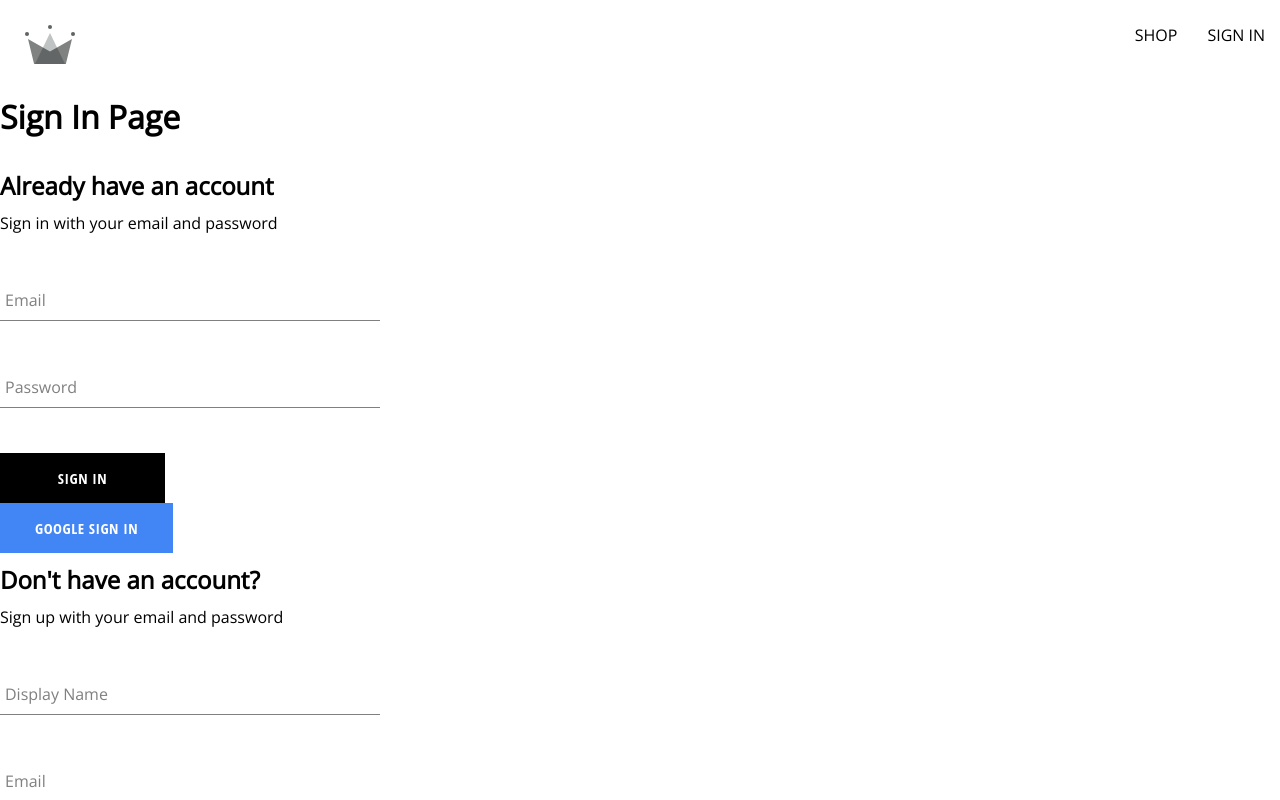
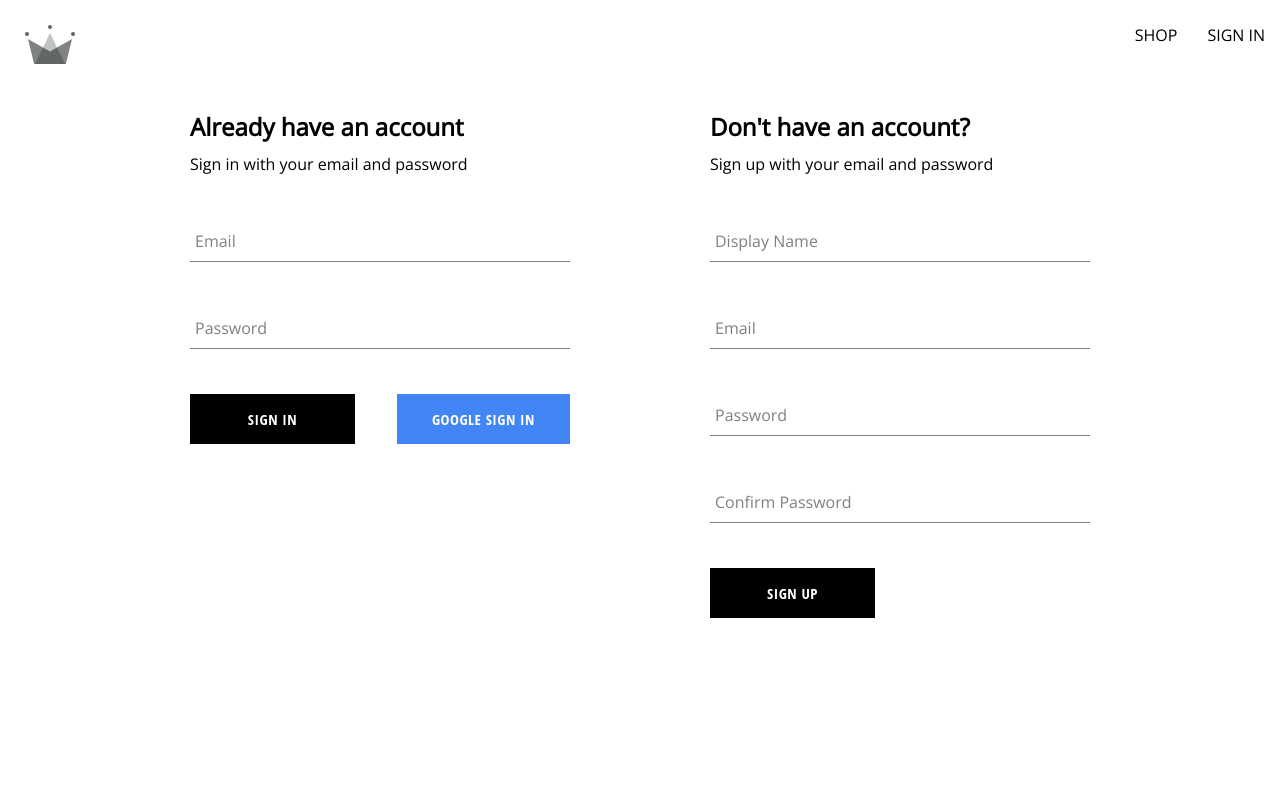
Before and after one commit to Francisco-BT/react-zero-to-mastery, a React (Create React App) app: page /auth in a window 1280 px wide. Shown: the top 800 px of the page. Built offline with nearby package versions, Linux system fonts and the light colour scheme.

Commit message:
feat: finish authentication page

```diff
--- a/src/components/sign-in-form/sign-in-form-styles.scss
+++ b/src/components/sign-in-form/sign-in-form-styles.scss
@@ -6,4 +6,9 @@
   h2 {
     margin: 10px 0;
   }
+
+  .buttons-container {
+    display: flex;
+    justify-content: space-between;
+  }
 }
--- a/src/components/sign-in-form/sign-in-form.component.jsx
+++ b/src/components/sign-in-form/sign-in-form.component.jsx
@@ -29,7 +29,16 @@
       console.log(response);
       setFormFields(defaultFormFields);
     } catch (error) {
-      console.log(error);
+      switch (error.code) {
+        case "auth/wrong-password":
+          alert("incorrect password for email");
+          break;
+        case "auth/user-not-found":
+          alert("no user associated with this email");
+          break;
+        default:
+          console.log(error);
+      }
     }
   };
 
@@ -69,10 +78,12 @@
           value={password}
         />
 
-        <Button type="submit">Sign In</Button>
-        <Button type="button" buttonType="google" onClick={signInWithGoogle}>
-          Google Sign In
-        </Button>
+        <div className="buttons-container">
+          <Button type="submit">Sign In</Button>
+          <Button type="button" buttonType="google" onClick={signInWithGoogle}>
+            Google sign in
+          </Button>
+        </div>
       </form>
     </div>
   );
--- a/src/routes/authentication/authentication.component.jsx
+++ b/src/routes/authentication/authentication.component.jsx
@@ -1,14 +1,10 @@
-import {
-  signInWithGooglePopup,
-  createUserDocumentFromAuth,
-} from "../../utils/firebase/firebase.utils";
 import SignUpForm from "../../components/sign-up-form/sign-up-form.component";
 import SignInForm from "../../components/sign-in-form/sign-in-form.component";
+import "./authentication.styles.scss";
 
 const Authentication = () => {
   return (
-    <div>
-      <h1>Sign In Page</h1>
+    <div className="authentication-container">
       <SignInForm />
       <SignUpForm />
     </div>
--- /dev/null
+++ b/src/routes/authentication/authentication.styles.scss
@@ -0,0 +1,6 @@
+.authentication-container {
+  display: flex;
+  justify-content: space-between;
+  width: 900px;
+  margin: 30px auto;
+}
```
